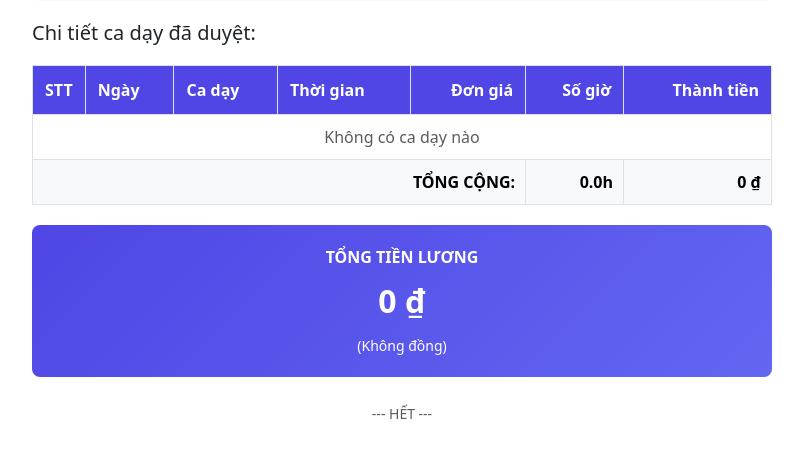
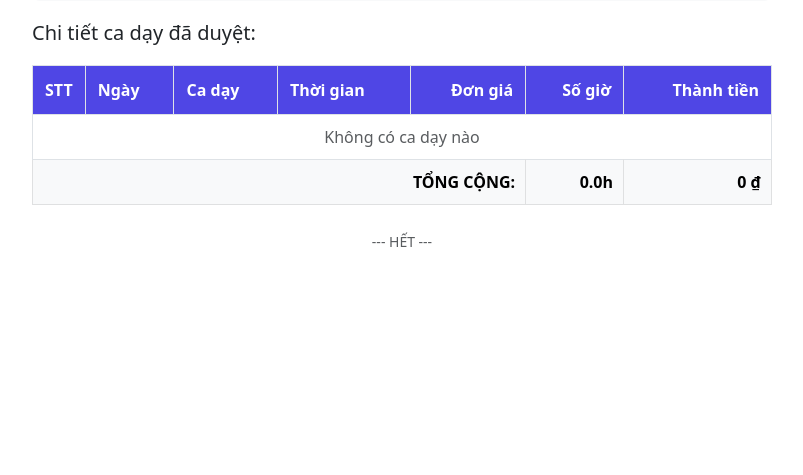
Before and after one commit to TranKhoa12/Quan_ly_trung_tam, a PHP site: page /Quan_ly_trung_tam/app/views/teaching_shifts/print_payslip.php in a window 1280 px wide. Shown: the part 419-894 px from the top of the page, without its empty margins (238-1041 px from the left). After the commit the page ends 666 px from the top, so only its background shows below. Run offline with PHP 8.4, Linux system fonts and the light colour scheme; the template is opened without the code that fills it, so the values that code supplies are empty.

Commit message:
chỉnh sửa phiếu lương, bỏ phần tổng

```diff
--- a/app/views/teaching_shifts/print_payslip.php
+++ b/app/views/teaching_shifts/print_payslip.php
@@ -206,19 +206,6 @@
             </tfoot>
         </table>
 
-        <!-- Total Amount -->
-        <div class="total-section">
-            <div class="text-center mb-2">
-                <strong>TỔNG TIỀN LƯƠNG</strong>
-            </div>
-            <div class="total-amount">
-                <?= number_format($totalAmount, 0, ',', '.') ?> ₫
-            </div>
-            <div class="text-center mt-2">
-                <small>(<?= ucfirst(convert_number_to_words($totalAmount)) ?> đồng)</small>
-            </div>
-        </div>
-
         <div class="text-center mt-4 text-muted">
             <small>--- HẾT ---</small>
         </div>
```
